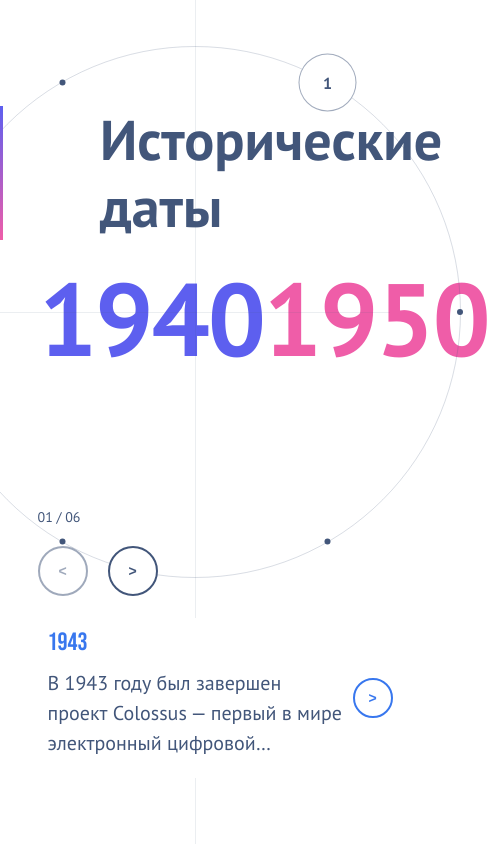
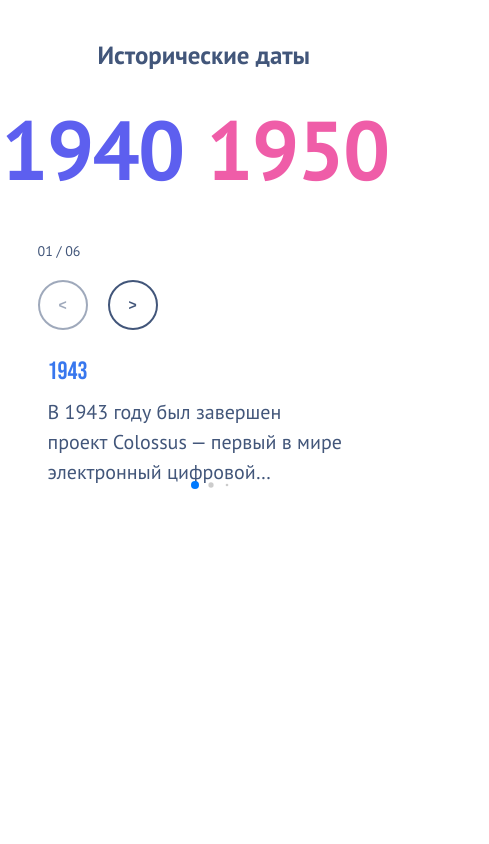
Before and after one commit to Sergey-Bukreev/TimeLine-Slider, a React app: page / in a window 390 px wide. Shown: the whole page, 489 px wide, since content can reach past the window. Built offline with nearby package versions, Linux system fonts and the light colour scheme.

Commit message:
feaT: add styles for mobile

```diff
--- a/src/component/TimeLine/EventsSlider/EventsSlider.module.scss
+++ b/src/component/TimeLine/EventsSlider/EventsSlider.module.scss
@@ -31,6 +31,7 @@
       height: 50px;
     }
   }
+
 }
 
 .eventItem {
@@ -40,10 +41,14 @@
   align-items: flex-start;
   justify-content: flex-start;
   height: 160px;
-  max-width: 320px;
+  min-width: 300px;
+  max-width: 420px;
   box-sizing: border-box;
   padding: 10px;
   cursor:pointer;
+  @media screen and (max-width: 590px) {
+    height: auto;
+  }
 
   h3 {
     font-family: var(--font-family-second-regular), sans-serif;
@@ -81,25 +86,17 @@
   top: 50%;
   transform: translateY(-50%);
   z-index: 10;
+  @media (max-width: 920px) {
+    display: none !important;
+  }
 }
 
 .prevButton {
   left: -60px;
-  @media (max-width: 920px) {
-    left: -60px;
-  }
-  @media (max-width: 768px) {
-    left: -40px;
-  }
+
 }
 .nextButton {
   right: -60px;
-  @media (max-width: 920px) {
-    right: -40px;
-  }
-  @media (max-width: 768px) {
-    right: -40px;
-  }
 }
 .disabled {
   visibility: hidden;
--- a/src/component/TimeLine/EventsSlider/EventsSlider.tsx
+++ b/src/component/TimeLine/EventsSlider/EventsSlider.tsx
@@ -2,7 +2,8 @@ import React, { useRef, useState } from 'react';
 import { Swiper, SwiperSlide, SwiperProps } from 'swiper/react';
 import 'swiper/css';
 import 'swiper/css/navigation';
-import { Navigation } from 'swiper/modules';
+import 'swiper/css/pagination';
+import { Navigation, Pagination } from 'swiper/modules';
 import s from './EventsSlider.module.scss';
 import { Button } from '@/component/ui/button';
 import { Event } from '@/db/db.types';
@@ -34,20 +35,36 @@ export const EventSlider: React.FC<CustomSliderProps> = ({
   const nextSlideButtonRef = useRef<HTMLButtonElement | null>(null);
 
   const sliderSettings: SwiperProps = {
-    modules: [Navigation],
+    modules: [Navigation, Pagination], // Подключаем оба модуля
     spaceBetween: 20,
     navigation: {
       prevEl: prevSlideButtonRef.current,
       nextEl: nextSlideButtonRef.current,
       disabledClass: s.disabled,
     },
+    pagination: {
+      clickable: true,
+      dynamicBullets: true,
+    },
     loop: false,
     breakpoints: {
       920: {
         slidesPerView: 3,
+        navigation: {
+          enabled: true,
+        },
+        pagination: {
+          enabled: false,
+        },
       },
-      480: {
+      580: {
         slidesPerView: 2,
+        navigation: {
+          enabled: false,
+        },
+        pagination: {
+          enabled: true,
+        },
       },
     },
     onInit: (swiper) => {
--- a/src/component/TimeLine/TimeLine.module.scss
+++ b/src/component/TimeLine/TimeLine.module.scss
@@ -1,4 +1,4 @@
-
+@use '@/styles/_typography.scss';
 .timeLine {
   position: relative;
   display: flex;
@@ -20,6 +20,22 @@
     line-height: 120%;
     color: var(--color-seconary);
     margin-left: 100px;
+    @media screen and (max-width: 920px) {
+      top: 4%;
+    }
+    @media screen and (max-width: 590px) {
+      position: fixed;
+      top: 0;
+      left: 75%;
+      transform: translateX(-50%);
+      margin: 0;
+      padding: 10px 0;
+      width: 100%;
+      justify-content: space-around;
+      z-index: 10;
+      gap: 20px;
+
+    }
 
 
   }
@@ -33,6 +49,12 @@
     top: 0;
     transform: translateX(-50%);
     z-index: 1;
+    @media screen and (max-width: 590px) {
+      display: none;
+    }
+  }
+  .label {
+    font-size: typography.fluid-font-size(24px, 56px);
   }
 }
 
@@ -42,6 +64,9 @@
   position: absolute;
   background-color: rgba(66, 86, 122, 0.1);
   z-index: 0;
+  @media screen and (max-width: 590px) {
+    display: none;
+  }
 }
 
 .timeLine::before {
--- a/src/component/TimeLine/TimeLineWheel/TimeLineWheel.module.scss
+++ b/src/component/TimeLine/TimeLineWheel/TimeLineWheel.module.scss
@@ -1,10 +1,10 @@
+@use '@/styles/_typography.scss';
 //.timelineCircleWrapper {
-//  display: flex;
-//  flex-direction: column;
-//  align-items: center;
-//  justify-content: center;
+//  @media screen and (max-width: 590px) {
+//    display: none;
+//  }
 //}
-@use '@/styles/_typography.scss';
+
 .timelineCircle {
   position: relative;
   display: flex;
@@ -15,6 +15,7 @@
   border: 1px solid var(--color-secondary-op02);
   border-radius: 50%;
   margin-bottom: 20px;
+
 
 }
 
@@ -58,8 +59,7 @@
   top: calc(50% - 104px);
   left: 50%;
   transform: translate(-50%, -50%);
-  font-size: typography.fluid-font-size(100px, 200px);;
-  //font-size: 200px;
+  font-size: typography.fluid-font-size(80px, 200px);;
   font-weight: var(--font-weight-bold);
   line-height: 80%;
   text-align: center;
@@ -77,3 +77,22 @@
     color: var(--color-accent-3);
   }
 }
+@media screen and (max-width: 590px) {
+  .timelineCircle {
+    display: none;
+  }
+
+  .periodDetails {
+    position: fixed;
+    top: 12.5%;
+    left: 50%;
+    transform: translateX(-50%);
+    margin: 0;
+    padding: 10px 0;
+    width: 100%;
+    justify-content: space-around;
+    z-index: 10;
+    gap: 20px;
+  }
+
+}
```
